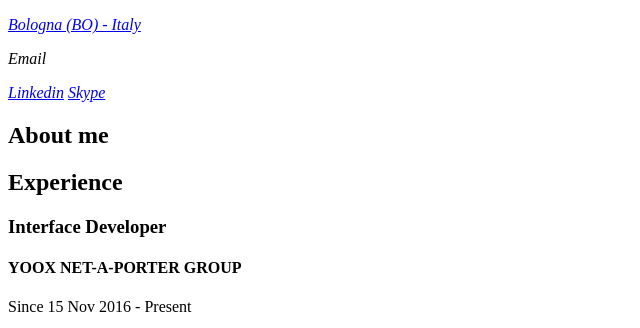
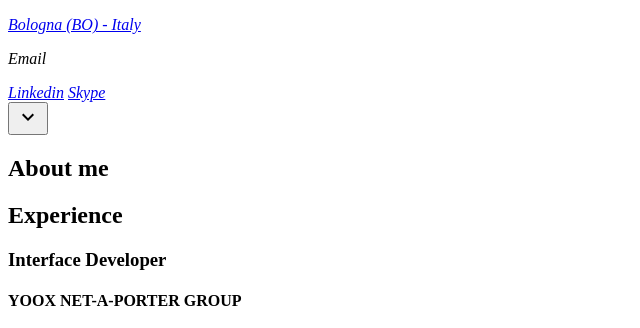
Before and after one commit to RomanB96/CurriculumVitae, a plain HTML site: page index.html in a window 1280 px wide. Shown: the part 463-791 px from the top of the page, without its empty margins (0-640 px from the left). Drawn offline with Linux system fonts and the light colour scheme.

Commit message:
Added view more icon

```diff
--- a/index.html
+++ b/index.html
@@ -96,6 +96,12 @@
                     <a href="skype:live:roman_96_7?call">Skype</a>
                 </address>
 
+                <button>
+                    <svg fill="#000000" height="24" viewBox="0 0 24 24" width="24" xmlns="http://www.w3.org/2000/svg">
+                        <path d="M16.59 8.59L12 13.17 7.41 8.59 6 10l6 6 6-6z"/>
+                        <path d="M0 0h24v24H0z" fill="none"/>
+                    </svg>
+                </button>
             </section>
         </article>
 
```
Also changed, not shown: REMINDERS.md (+1 -1 lines).
